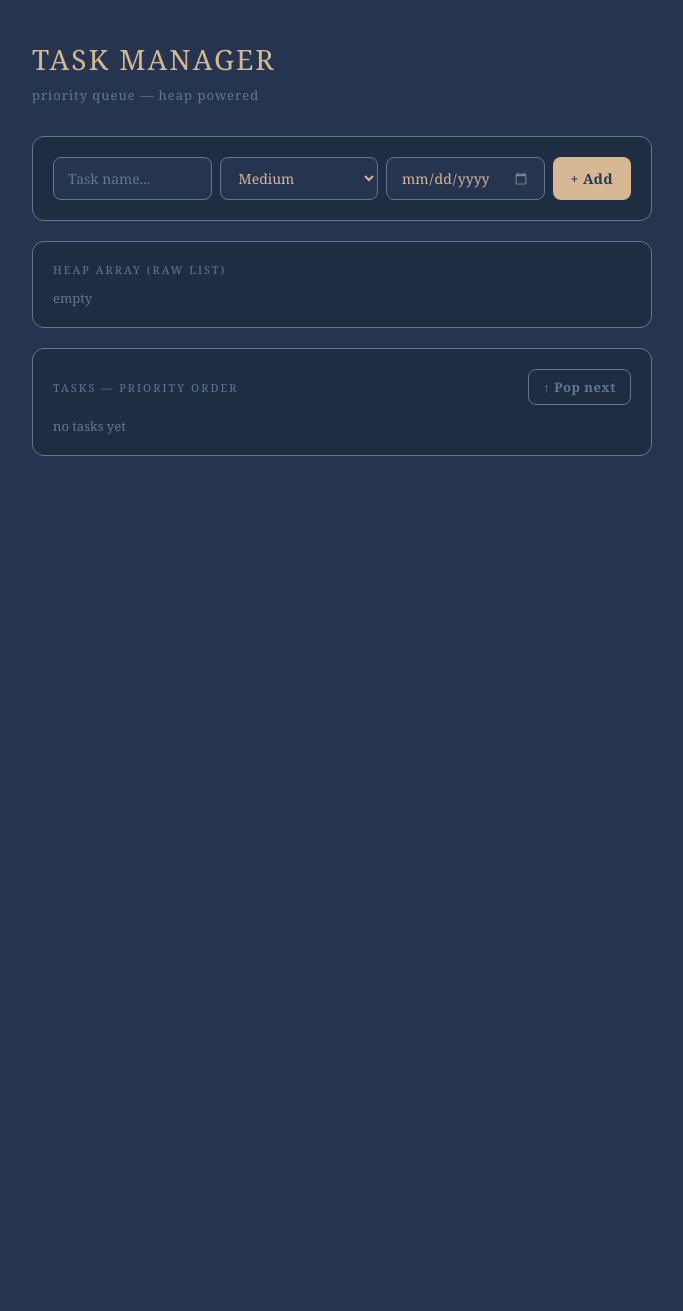
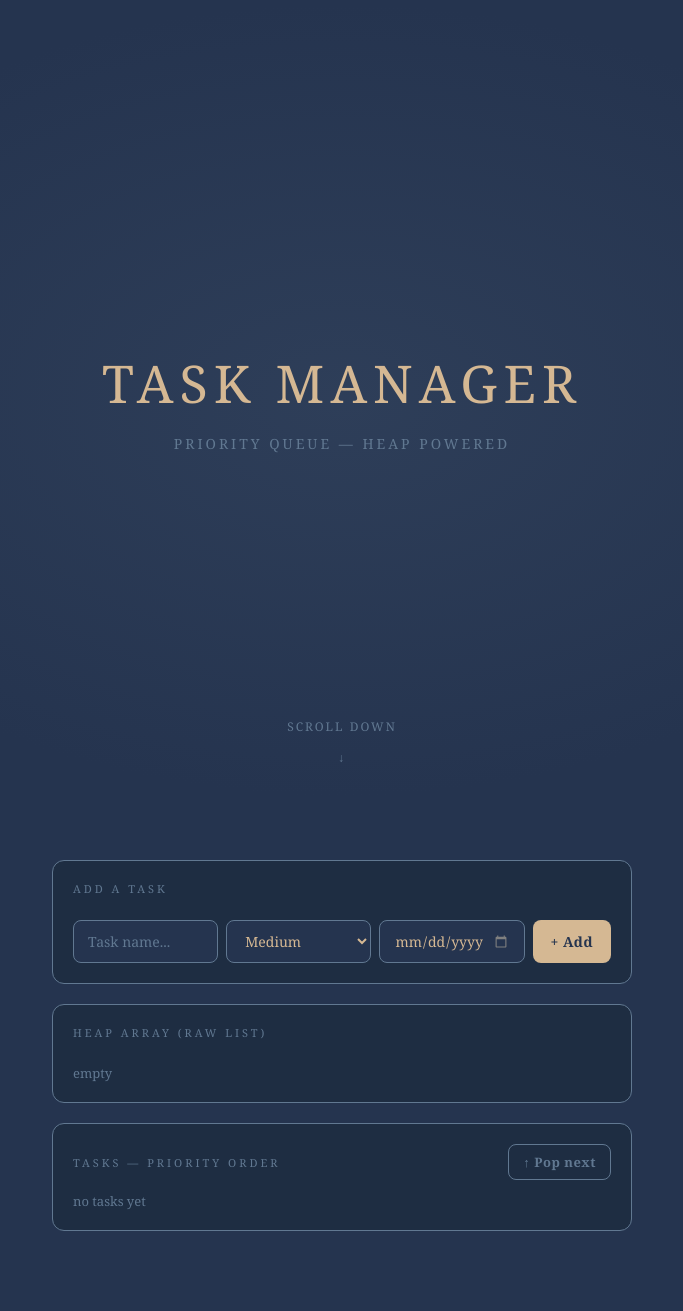
Before and after one commit to Erdemeeesgithub/to-do-list-demo, a Flask app: page / in a window 1280 px wide. Shown: the whole page, without its empty margins (298-981 px from the left). Before the commit the page ends 456 px from the top, so only its background shows below. Run offline with Flask 3, Linux system fonts and the light colour scheme.

Commit message:
add hero and scroll animations

```diff
--- a/templates/index.html
+++ b/templates/index.html
@@ -12,25 +12,75 @@
         font-family: "Georgia", serif;
         background: #25344f;
         min-height: 100vh;
+      }
+
+      /* hero */
+      .hero {
+        height: 100vh;
+        display: flex;
+        flex-direction: column;
+        align-items: center;
+        justify-content: center;
+        text-align: center;
         padding: 40px 20px;
+        position: relative;
+        overflow: hidden;
       }
+      .hero::before {
+        content: "";
+        position: absolute;
+        inset: 0;
+        background: radial-gradient(ellipse at center, #617891 0%, #25344f 70%);
+        opacity: 0.15;
+      }
+      .hero h1 {
+        font-size: 52px;
+        font-weight: 400;
+        color: #d5b893;
+        letter-spacing: 6px;
+        text-transform: uppercase;
+        opacity: 0;
+        transform: translateY(30px);
+        animation: fadeUp 1s ease forwards 0.3s;
+      }
+      .hero p {
+        font-size: 14px;
+        color: #617891;
+        letter-spacing: 3px;
+        text-transform: uppercase;
+        margin-top: 16px;
+        opacity: 0;
+        animation: fadeUp 1s ease forwards 0.7s;
+      }
+      .scroll-hint {
+        position: absolute;
+        bottom: 40px;
+        color: #617891;
+        font-size: 12px;
+        letter-spacing: 2px;
+        text-transform: uppercase;
+        opacity: 0;
+        animation: fadeUp 1s ease forwards 1.2s;
+      }
+      .scroll-hint span {
+        display: block;
+        text-align: center;
+        margin-top: 8px;
+        animation: bounce 1.5s infinite;
+      }
+
+      /* main content */
       .container {
         max-width: 620px;
         margin: 0 auto;
+        padding: 60px 20px;
       }
-      h1 {
-        font-size: 28px;
-        font-weight: 400;
-        color: #d5b893;
-        letter-spacing: 2px;
+      .section-title {
+        font-size: 11px;
+        letter-spacing: 3px;
         text-transform: uppercase;
-        margin-bottom: 8px;
-      }
-      .subtitle {
-        font-size: 13px;
         color: #617891;
-        letter-spacing: 1px;
-        margin-bottom: 32px;
+        margin-bottom: 24px;
       }
       .card {
         background: #1e2d42;
@@ -38,7 +88,15 @@
         border-radius: 12px;
         padding: 20px;
         margin-bottom: 20px;
+        opacity: 0;
+        transform: translateY(40px);
+        transition: opacity 0.6s ease, transform 0.6s ease;
       }
+      .card.visible {
+        opacity: 1;
+        transform: translateY(0);
+      }
+
       .row {
         display: flex;
         gap: 8px;
@@ -77,17 +135,12 @@
         cursor: pointer;
         font-family: "Georgia", serif;
         letter-spacing: 0.5px;
+        transition: background 0.2s;
       }
       button:hover {
         background: #c4a57e;
       }
-      .section-label {
-        font-size: 11px;
-        letter-spacing: 2px;
-        text-transform: uppercase;
-        color: #617891;
-        margin-bottom: 12px;
-      }
+
       .heap-raw {
         display: flex;
         gap: 8px;
@@ -105,6 +158,10 @@
         justify-content: center;
         font-size: 12px;
         font-weight: 600;
+        transition: transform 0.3s ease;
+      }
+      .node:hover {
+        transform: scale(1.15);
       }
       .node.high {
         background: #632024;
@@ -126,6 +183,7 @@
         color: #617891;
         margin-top: 3px;
       }
+
       .task {
         background: #25344f;
         border: 1px solid #617891;
@@ -135,6 +193,9 @@
         display: flex;
         align-items: center;
         gap: 12px;
+        opacity: 0;
+        transform: translateX(-20px);
+        animation: slideIn 0.4s ease forwards;
       }
       .task.top {
         border-color: #d5b893;
@@ -177,6 +238,7 @@
         font-size: 13px;
         color: #617891;
         margin-bottom: 12px;
+        animation: fadeUp 0.4s ease forwards;
       }
       .popped strong {
         color: #d5b893;
@@ -194,6 +256,7 @@
         color: #617891;
         font-size: 13px;
         border-radius: 8px;
+        transition: all 0.2s;
       }
       .pop-btn:hover {
         border-color: #d5b893;
@@ -204,14 +267,43 @@
         color: #d5b893;
         font-size: 16px;
       }
+
+      @keyframes fadeUp {
+        to {
+          opacity: 1;
+          transform: translateY(0);
+        }
+      }
+      @keyframes slideIn {
+        to {
+          opacity: 1;
+          transform: translateX(0);
+        }
+      }
+      @keyframes bounce {
+        0%,
+        100% {
+          transform: translateY(0);
+        }
+        50% {
+          transform: translateY(6px);
+        }
+      }
     </style>
   </head>
   <body>
+    <div class="hero">
+      <h1>Task Manager</h1>
+      <p>priority queue — heap powered</p>
+      <div class="scroll-hint">
+        scroll down
+        <span>↓</span>
+      </div>
+    </div>
+
     <div class="container">
-      <h1>Task Manager</h1>
-      <p class="subtitle">priority queue — heap powered</p>
-
       <div class="card">
+        <div class="section-title">Add a task</div>
         <div class="row">
           <input type="text" id="taskName" placeholder="Task name..." />
           <select id="priority">
@@ -225,7 +317,7 @@
       </div>
 
       <div class="card">
-        <div class="section-label">Heap array (raw list)</div>
+        <div class="section-title">Heap array (raw list)</div>
         <div class="heap-raw" id="heapRaw">
           <span style="font-size: 13px; color: #617891">empty</span>
         </div>
@@ -233,7 +325,7 @@
 
       <div class="card">
         <div class="top-row">
-          <div class="section-label" style="margin: 0">
+          <div class="section-title" style="margin: 0">
             Tasks — priority order
           </div>
           <button class="pop-btn" onclick="popTask()">↑ Pop next</button>
@@ -248,6 +340,19 @@
     <script>
       const priorityLabel = { 1: "high", 2: "medium", 3: "low" };
       const priorityShort = { 1: "H", 2: "M", 3: "L" };
+
+      // scroll reveal
+      const observer = new IntersectionObserver(
+        (entries) => {
+          entries.forEach((e, i) => {
+            if (e.isIntersecting) {
+              setTimeout(() => e.target.classList.add("visible"), i * 150);
+            }
+          });
+        },
+        { threshold: 0.1 }
+      );
+      document.querySelectorAll(".card").forEach((c) => observer.observe(c));
 
       async function addTask() {
         const name = document.getElementById("taskName").value.trim();
@@ -299,7 +404,9 @@
           sorted
             .map(
               (t, i) =>
-                `<div class="task ${i === 0 ? "top" : ""}">
+                `<div class="task ${
+                  i === 0 ? "top" : ""
+                }" style="animation-delay:${i * 0.08}s">
           ${
             i === 0
               ? '<span class="arrow">→</span>'
```
